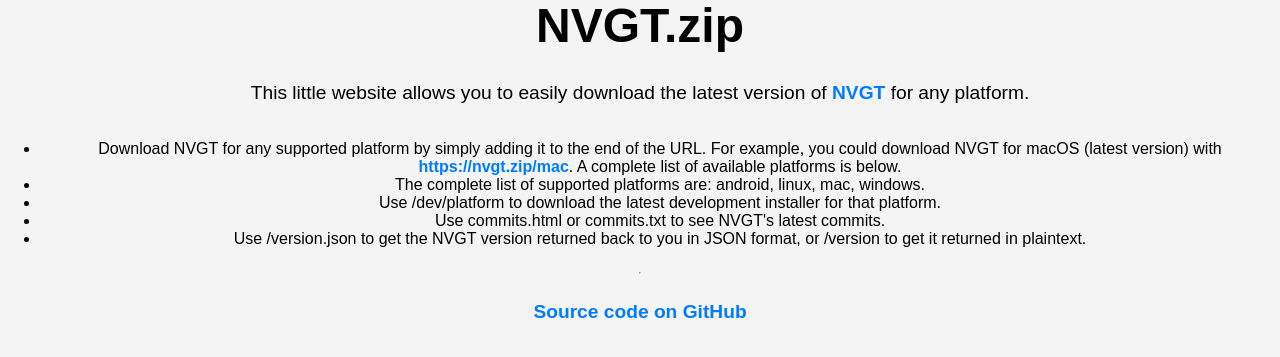
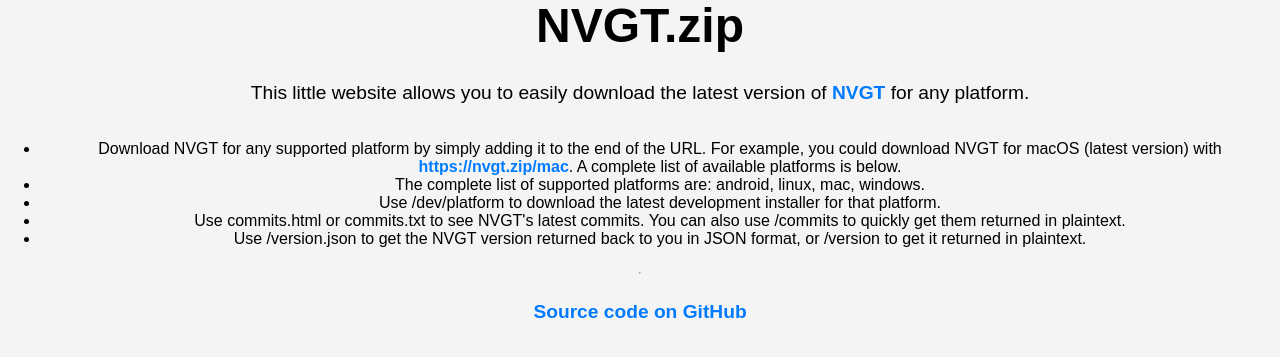
Before and after one commit to braillescreen/nvgt.zip, a Flask app: page / in a window 1280 px wide. Shown: the part 246-603 px from the top of the page. Run offline with Flask 3, Linux system fonts and the light colour scheme.

Commit message:
Update templates with /commits endpoint

```diff
--- a/templates/index.html
+++ b/templates/index.html
@@ -43,7 +43,7 @@
 			<li>Download NVGT for any supported platform by simply adding it to the end of the URL. For example, you could download NVGT for macOS (latest version) with <a href="/mac">https://nvgt.zip/mac</a>. A complete list of available platforms is below.</li>
 			<li>The complete list of supported platforms are: android, linux, mac, windows.</li>
 			<li>Use /dev/platform to download the latest development installer for that platform.</li>
-			<li>Use commits.html or commits.txt to see NVGT's latest commits.</li>
+			<li>Use commits.html or commits.txt to see NVGT's latest commits. You can also use /commits to quickly get them returned in plaintext.</li>
 			<li>Use /version.json to get the NVGT version returned back to you in JSON format, or /version to get it returned in plaintext.</li>
 		</ul>
 
```
